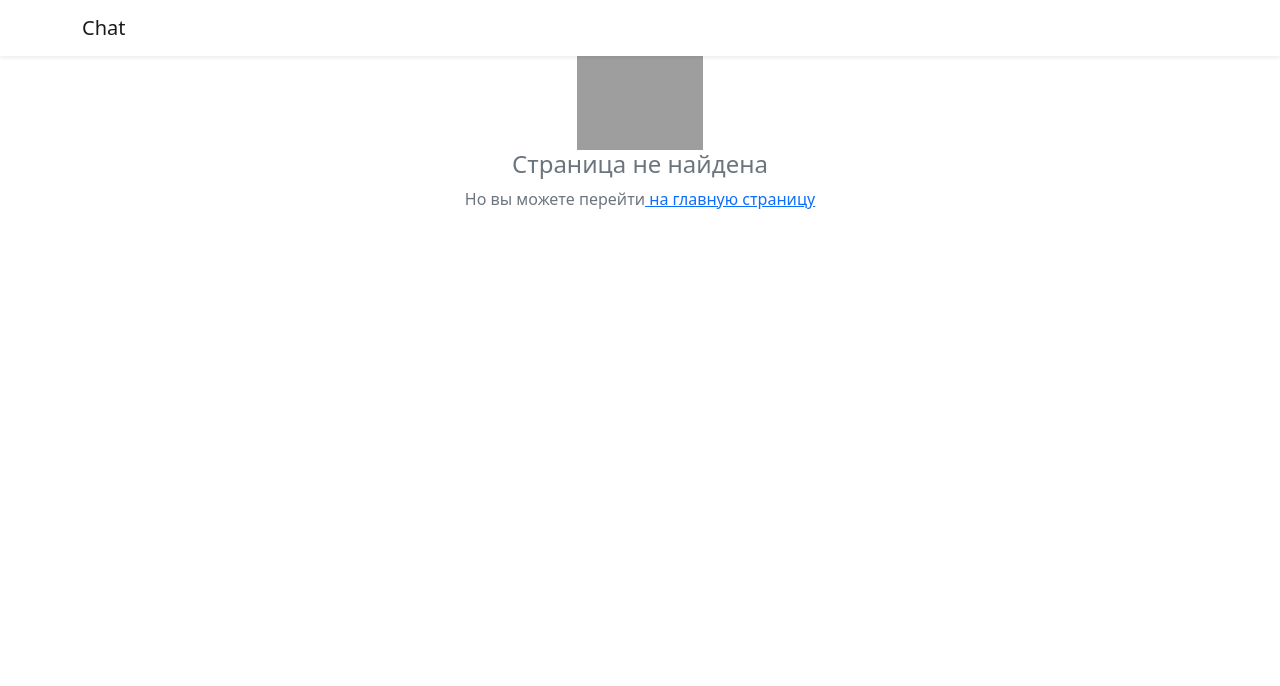
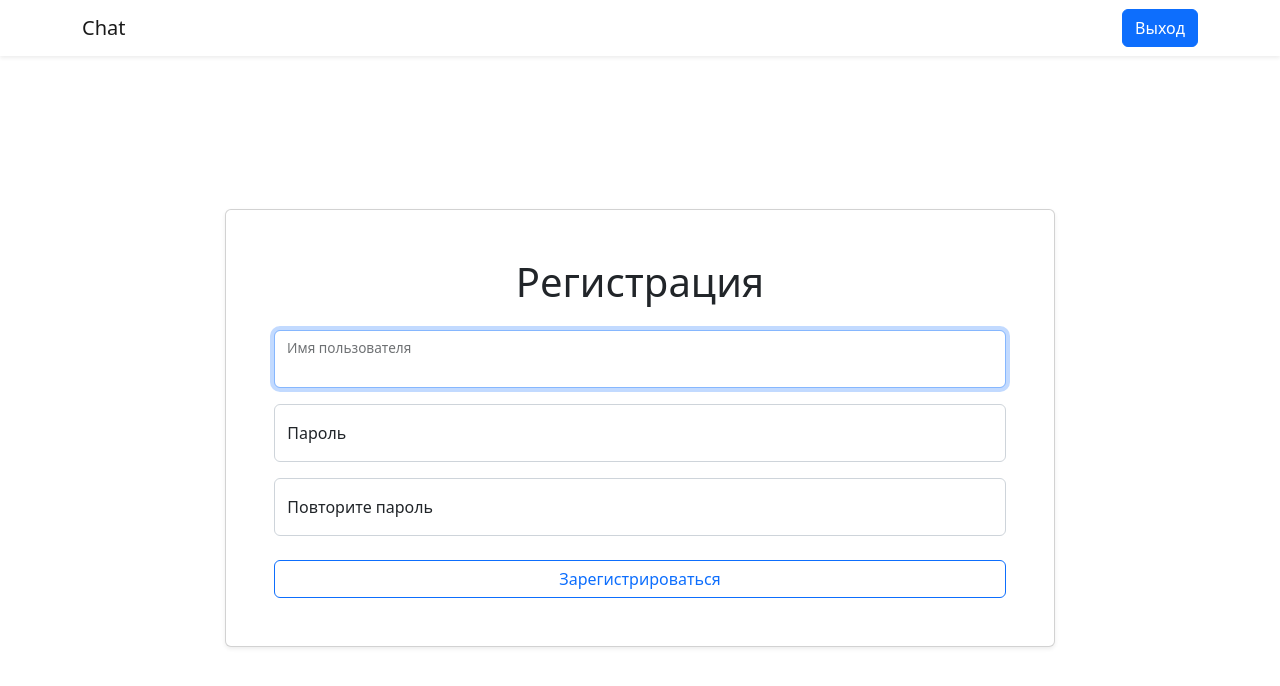
Before and after one commit to Nesaq/chatik, a React (Create React App) app in the folder frontend/: page /signup in a window 1280 px wide. Shown: the top 686 px of the page. Built offline with nearby package versions, Linux system fonts and the light colour scheme; no server answers; sample sign-in values are in the browser's storage; grey boxes are pictures that could not be loaded.

Commit message:
finished 7 step

```diff
--- a/frontend/src/components/App.jsx
+++ b/frontend/src/components/App.jsx
@@ -19,17 +19,17 @@ import AuthContext from '../context/index.js';
 import useAuth from '../hooks/index.js';
 import Chat from './Chat.jsx';
 import NavBar from './Nav.jsx';
+import SignupPage from './Registration.jsx';
 
 // eslint-disable-next-line react/prop-types
 const AuthProvider = ({ children }) => {
-  // console.log(children);
-  const currentUser = JSON.parse(localStorage.getItem('userId'));
+  const currentUser = JSON.parse(localStorage.getItem('user'));
   console.log('currentUser', currentUser);
   // eslint-disable-next-line max-len
   const [loggedIn, setLoggedIn] = useState(currentUser ? { username: currentUser.username } : null);
 
   const getAuthHeader = () => {
-    const user = JSON.parse(localStorage.getItem('userId'));
+    const user = JSON.parse(localStorage.getItem('user'));
     if (user && user.token) {
       return { Authorization: `Bearer ${user.token}` };
     }
@@ -38,12 +38,12 @@ const AuthProvider = ({ children }) => {
 
   const logIn = (data) => {
     console.log('logIN DATA', data);
-    localStorage.setItem('userId', JSON.stringify(data));
+    localStorage.setItem('user', JSON.stringify(data));
     setLoggedIn({ username: data.username });
   };
 
   const logOut = () => {
-    localStorage.removeItem('userId');
+    localStorage.removeItem('user');
     setLoggedIn(false);
   };
 
@@ -135,6 +135,7 @@ const App = () => (
           <Route path='/' element={<PrivateRoute><Chat /></PrivateRoute>} />
           <Route path='/login' element={<Login />} />
           <Route path='*' element={<NotFoundPage />} />
+          <Route path='/signup' element={<SignupPage />} />
     </Routes>
     </div>
     </Router>
--- a/frontend/src/components/Login.jsx
+++ b/frontend/src/components/Login.jsx
@@ -1,7 +1,7 @@
 import axios from 'axios';
 import React, { useRef, useEffect, useState } from 'react';
 import { useFormik } from 'formik';
-import { useNavigate, useLocation } from 'react-router-dom';
+import { useNavigate } from 'react-router-dom';
 import { Form, Button } from 'react-bootstrap';
 import * as Yup from 'yup';
 import useAuth from '../hooks/index.js';
@@ -14,7 +14,6 @@ const schemaLogin = Yup.object().shape({
 
 const Login = () => {
   const auth = useAuth();
-  const location = useLocation();
   const inputRef = useRef(null);
   const navigate = useNavigate();
   const [authFailed, setAuthFailed] = useState(false);
@@ -35,12 +34,7 @@ const Login = () => {
         const response = await axios.post(routes.loginPath(), values);
         console.log('response', response.data);
         auth.logIn(response.data);
-        // localStorage.setItem('user', JSON.stringify(response.data));
-        // auth.logIn();
-        const { from } = location.state || { from: { pathname: '/' } };
-        console.log('from', from);
-        navigate(from);
-        // console.log(from);
+        navigate('/');
       } catch (err) {
         if (err.isAxiosError && err.response.status === 401) {
           setAuthFailed(true);
--- a/frontend/src/components/Messages/MessagesForm.jsx
+++ b/frontend/src/components/Messages/MessagesForm.jsx
@@ -15,7 +15,7 @@ const validationMessagesForm = yup.object().shape({
 
 const MessagesForm = () => {
   const channelId = useSelector((state) => state.channelsReducer.currentChannelId);
-  const { username } = JSON.parse(localStorage.getItem('userId'));
+  const { username } = JSON.parse(localStorage.getItem('user'));
   // console.log('username', username);
   // console.log('channelId', channelId);
 
--- /dev/null
+++ b/frontend/src/components/Registration.jsx
@@ -0,0 +1,139 @@
+/* eslint-disable max-len */
+import React, { useRef, useEffect, useState } from 'react';
+import { useFormik } from 'formik';
+import { useNavigate } from 'react-router-dom';
+import * as yup from 'yup';
+import axios from 'axios';
+import {
+  Container, Row, Col, Form, Card, Button,
+} from 'react-bootstrap';
+import routes from '../routes.js';
+import useAuth from '../hooks/index.js';
+
+const schemeForSignUpPage = yup.object().shape({
+  username: yup
+    .string()
+    .required('Обязательное поле')
+    .trim()
+    .min(3, 'От 3 до 20 символов')
+    .max(20, 'От 3 до 20 символов'),
+  password: yup
+    .string()
+    .required('Обязательное поле')
+    .trim()
+    .min(6, 'Не менее 6 символов'),
+  confirmPassword: yup
+    .string()
+    .oneOf([yup.ref('password')], 'Пароли должны совпадать'),
+});
+
+const SignupPage = () => {
+  const auth = useAuth();
+  const inputRef = useRef(null);
+  const navigate = useNavigate();
+  const [signupFailed, setSignup] = useState(false);
+
+  useEffect(() => {
+    inputRef.current.focus();
+  }, []);
+
+  const formik = useFormik({
+    initialValues: {
+      username: '',
+      password: '',
+      confirmPassword: '',
+    },
+    validationSchema: schemeForSignUpPage,
+    onSubmit: async (values) => {
+      console.log(values);
+      try {
+        const response = await axios.post(routes.signupPath(), { username: values.username, password: values.password });
+        console.log(response.data);
+        localStorage.setItem('user', JSON.stringify(response.data));
+        console.log('RESPONSE DATA FROM SIGN UP', response.data);
+        auth.logIn(response.data);
+        navigate('/');
+      } catch (err) {
+        if (err.isAxiosError && err.response.status === 409) {
+          setSignup(true);
+          inputRef.current.select();
+          return;
+        }
+        throw err;
+      }
+    },
+  });
+  return (
+        <Container fluid className='h-100'>
+            <Row className='justify-content-center align-content-center h-100'>
+                <Col md={8} xxl={6}>
+                    <Card className='shadow-sm'>
+                        <Card.Body className='p-5'>
+                            <Form onSubmit={formik.handleSubmit} className='w-100'>
+                                <h1 className='text-center mb-4'>Регистрация</h1>
+                                <Form.Group className='form-floating mb-3'>
+                                    <Form.Control
+                                        name='username'
+                                        id='username'
+                                        placeholder='От 3 до 20 символов'
+                                        autoComplete='username'
+                                        value={formik.values.username}
+                                        onChange={formik.handleChange}
+                                        onBlur={formik.handleBlur}
+                                        isInvalid={(formik.touched.username && formik.errors.username) || signupFailed}
+                                        ref={inputRef}
+                                        required
+                                        />
+                                        <Form.Label htmlFor="username">Имя пользователя</Form.Label>
+                                        <Form.Control.Feedback type='invalid' tooltip placement='right'>
+                                            {formik.errors.username}
+                                        </Form.Control.Feedback>
+                                    </Form.Group>
+                                    <Form.Group className="form-floating mb-3">
+                                    <Form.Control
+                                        name='password'
+                                        type='password'
+                                        id='password'
+                                        placeholder='Пароль'
+                                        autoComplete='new-password'
+                                        aria-describedby="passwordHelpBlock"
+                                        value={formik.values.password}
+                                        onChange={formik.handleChange}
+                                        onBlur={formik.handleBlur}
+                                        isInvalid={(formik.touched.password && formik.errors.password) || signupFailed}
+                                        required
+                                    />
+                                   <Form.Control.Feedback type='invalid' tooltip>
+                                            {formik.errors.username}
+                                   </Form.Control.Feedback>
+                                   <Form.Label htmlFor="password">Пароль</Form.Label>
+                                   </Form.Group>
+                                <Form.Group className='form-floating mb-4'>
+                                    <Form.Control
+                                        name='confirmPassword'
+                                        id="confirmPassword"
+                                        type='password'
+                                        placeholder='Повторите пароль'
+                                        autoComplete='new-password'
+                                        value={formik.values.confirmPassword}
+                                        onChange={formik.handleChange}
+                                        onBlur={formik.handleBlur}
+                                        isInvalid={(formik.touched.confirmPassword && formik.errors.confirmPassword) || signupFailed}
+                                        required
+                                    />
+                                    <Form.Control.Feedback type='invalid' tooltip>
+                                      {signupFailed ? 'Пользователь уже существует' : formik.errors.confirmPassword}
+                                    </Form.Control.Feedback>
+                                    <Form.Label htmlFor="confirmPassword">Повторите пароль</Form.Label>
+                                    </Form.Group>
+                            <Button className='w-100' type='submit' variant='outline-primary'>Зарегистрироваться</Button>
+                            </Form>
+                        </Card.Body>
+                    </Card>
+                </Col>
+            </Row>
+        </Container>
+  );
+};
+
+export default SignupPage;
--- a/frontend/src/routes.js
+++ b/frontend/src/routes.js
@@ -3,4 +3,5 @@ const apiPath = '/api/v1';
 export default {
   loginPath: () => [apiPath, 'login'].join('/'),
   dataPath: () => [apiPath, 'data'].join('/'),
+  signupPath: () => [apiPath, 'signup'].join('/'),
 };
```
